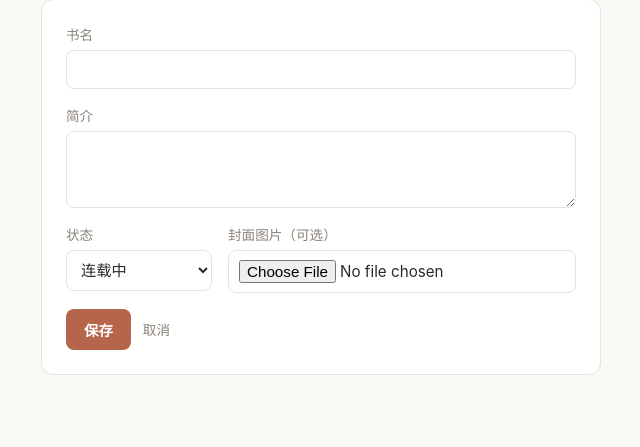
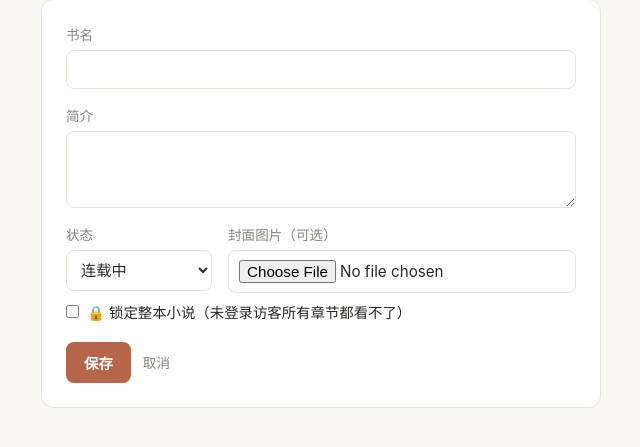
Before and after one commit to warriorbrant/shuying-tracker, a Flask app: page /novel/new in a window 1280 px wide. Shown: the part 172-619 px from the top of the page, without its empty margins (139-779 px from the left). Run offline with Flask 3, Linux system fonts and the light colour scheme; some libraries are stand-ins or nearby versions.

Commit message:
Add per-chapter and per-novel locking for novel content
New is_locked column on novels and novel_chapters (migrated for existing installs). novel_chapter_read redirects anonymous visitors to login when the chapter or its parent novel is locked, mirroring require_login()'s own no-op-when-no-password behavior. Lock checkboxes added to both edit forms; locked chapters show a lock badge in the table of contents on both the public detail page and the author's edit page.

Co-Authored-By: Claude Sonnet 5 <noreply@anthropic.com>

```diff
--- a/app.py
+++ b/app.py
@@ -1453,7 +1453,7 @@ def novel_detail(novel_id):
         conn.close()
         return "未找到该小说", 404
     chapters = conn.execute(
-        "SELECT id, chapter_no, title FROM novel_chapters WHERE novel_id = ? ORDER BY chapter_no ASC",
+        "SELECT id, chapter_no, title, is_locked FROM novel_chapters WHERE novel_id = ? ORDER BY chapter_no ASC",
         (novel_id,),
     ).fetchall()
     characters = conn.execute(
@@ -1583,8 +1583,11 @@ def novel_chapter_read(novel_id, chapter_id):
     if novel is None or chapter is None:
         conn.close()
         return "未找到该章节", 404
+    if (novel["is_locked"] or chapter["is_locked"]) and app_password() and not session.get("authed"):
+        conn.close()
+        return redirect(url_for("login", next=request.path))
     chapters = conn.execute(
-        "SELECT id, chapter_no, title FROM novel_chapters WHERE novel_id = ? ORDER BY chapter_no ASC",
+        "SELECT id, chapter_no, title, is_locked FROM novel_chapters WHERE novel_id = ? ORDER BY chapter_no ASC",
         (novel_id,),
     ).fetchall()
     characters = conn.execute(
@@ -1649,12 +1652,13 @@ def novel_new():
         cover_path = save_novel_image(request.files.get("cover_file"))
         conn = get_db()
         conn.execute(
-            "INSERT INTO novels (title, summary, status, cover_image) VALUES (?, ?, ?, ?)",
+            "INSERT INTO novels (title, summary, status, cover_image, is_locked) VALUES (?, ?, ?, ?, ?)",
             (
                 request.form["title"].strip(),
                 request.form.get("summary", "").strip(),
                 request.form.get("status", "连载中"),
                 cover_path,
+                1 if request.form.get("is_locked") else 0,
             ),
         )
         conn.commit()
@@ -1676,13 +1680,14 @@ def novel_edit(novel_id):
     if request.method == "POST":
         cover_path = save_novel_image(request.files.get("cover_file")) or novel["cover_image"]
         conn.execute(
-            "UPDATE novels SET title=?, summary=?, status=?, cover_image=?, updated_at=datetime('now','localtime') "
-            "WHERE id=?",
+            "UPDATE novels SET title=?, summary=?, status=?, cover_image=?, is_locked=?, "
+            "updated_at=datetime('now','localtime') WHERE id=?",
             (
                 request.form["title"].strip(),
                 request.form.get("summary", "").strip(),
                 request.form.get("status", "连载中"),
                 cover_path,
+                1 if request.form.get("is_locked") else 0,
                 novel_id,
             ),
         )
@@ -1691,7 +1696,7 @@ def novel_edit(novel_id):
         return redirect(url_for("novel_edit", novel_id=novel_id))
 
     chapters = conn.execute(
-        "SELECT id, chapter_no, title FROM novel_chapters WHERE novel_id = ? ORDER BY chapter_no ASC",
+        "SELECT id, chapter_no, title, is_locked FROM novel_chapters WHERE novel_id = ? ORDER BY chapter_no ASC",
         (novel_id,),
     ).fetchall()
     characters = conn.execute(
@@ -1748,8 +1753,11 @@ def novel_chapter_new(novel_id):
             "SELECT COALESCE(MAX(chapter_no), 0) + 1 AS n FROM novel_chapters WHERE novel_id = ?", (novel_id,)
         ).fetchone()["n"]
         conn.execute(
-            "INSERT INTO novel_chapters (novel_id, chapter_no, title, content) VALUES (?, ?, ?, ?)",
-            (novel_id, next_no, request.form["title"].strip(), request.form.get("content", "")),
+            "INSERT INTO novel_chapters (novel_id, chapter_no, title, content, is_locked) VALUES (?, ?, ?, ?, ?)",
+            (
+                novel_id, next_no, request.form["title"].strip(), request.form.get("content", ""),
+                1 if request.form.get("is_locked") else 0,
+            ),
         )
         chapter_id = conn.execute("SELECT last_insert_rowid() AS id").fetchone()["id"]
         set_chapter_links(
@@ -1782,8 +1790,12 @@ def novel_chapter_edit(novel_id, chapter_id):
 
     if request.method == "POST":
         conn.execute(
-            "UPDATE novel_chapters SET title=?, content=?, updated_at=datetime('now','localtime') WHERE id=?",
-            (request.form["title"].strip(), request.form.get("content", ""), chapter_id),
+            "UPDATE novel_chapters SET title=?, content=?, is_locked=?, updated_at=datetime('now','localtime') "
+            "WHERE id=?",
+            (
+                request.form["title"].strip(), request.form.get("content", ""),
+                1 if request.form.get("is_locked") else 0, chapter_id,
+            ),
         )
         set_chapter_links(
             conn, chapter_id,
--- a/changelog.py
+++ b/changelog.py
@@ -1532,4 +1532,28 @@ CHANGELOG = [
         "lines_changed": 98,
         "estimated": False,
     },
+    {
+        "date": "2026-07-27",
+        "title": "小说和章节都可以单独上锁，未登录看不了",
+        "title_en": "Added per-chapter and per-novel locking for chapter content",
+        "summary": (
+            "小说和章节原本都是公开可读的。现在编辑页多了一个「锁定」勾选框：锁一章，"
+            "这一章未登录就看不了（会跳去登录页，登录后自动回来）；锁整本小说，底下所"
+            "有章节都看不了，不用一章一章去锁。目录里锁定的章节会带个 🔒 图标提示，小"
+            "说详情页也会标出「已锁定」。没配置登录密码的话锁定不生效——毕竟锁了也没法"
+            "登录解锁。"
+        ),
+        "summary_en": (
+            "Novels and chapters used to be fully public. Added a \"lock\" checkbox on both "
+            "the novel and chapter edit forms: lock a chapter and anonymous visitors can't "
+            "read it (redirected to login, then bounced back after signing in); lock the "
+            "whole novel and every chapter under it is blocked, without locking each one "
+            "individually. Locked chapters show a 🔒 badge in the table of contents, and a "
+            "locked novel is flagged on its detail page. Locking is a no-op when no login "
+            "password is configured, since there'd be no way to unlock it."
+        ),
+        "image": None,
+        "lines_changed": 65,
+        "estimated": False,
+    },
 ]
--- a/db.py
+++ b/db.py
@@ -57,6 +57,7 @@ CREATE TABLE IF NOT EXISTS novels (
     summary TEXT DEFAULT '',
     status TEXT NOT NULL DEFAULT '连载中',
     cover_image TEXT DEFAULT '',
+    is_locked INTEGER NOT NULL DEFAULT 0,
     created_at TEXT NOT NULL DEFAULT (datetime('now', 'localtime')),
     updated_at TEXT NOT NULL DEFAULT (datetime('now', 'localtime'))
 );
@@ -67,6 +68,7 @@ CREATE TABLE IF NOT EXISTS novel_chapters (
     chapter_no INTEGER NOT NULL,
     title TEXT NOT NULL,
     content TEXT NOT NULL DEFAULT '',
+    is_locked INTEGER NOT NULL DEFAULT 0,
     created_at TEXT NOT NULL DEFAULT (datetime('now', 'localtime')),
     updated_at TEXT NOT NULL DEFAULT (datetime('now', 'localtime'))
 );
@@ -156,6 +158,14 @@ def _migrate(conn):
     if ref_cols and "in_share" not in ref_cols:
         conn.execute("ALTER TABLE novel_references ADD COLUMN in_share INTEGER NOT NULL DEFAULT 0")
 
+    novel_cols = [row["name"] for row in conn.execute("PRAGMA table_info(novels)")]
+    if novel_cols and "is_locked" not in novel_cols:
+        conn.execute("ALTER TABLE novels ADD COLUMN is_locked INTEGER NOT NULL DEFAULT 0")
+
+    chapter_cols = [row["name"] for row in conn.execute("PRAGMA table_info(novel_chapters)")]
+    if chapter_cols and "is_locked" not in chapter_cols:
+        conn.execute("ALTER TABLE novel_chapters ADD COLUMN is_locked INTEGER NOT NULL DEFAULT 0")
+
 
 def init_db():
     conn = get_db()
--- a/static/style.css
+++ b/static/style.css
@@ -1267,6 +1267,26 @@ button {
   margin: 0;
 }
 
+label.checkbox-label {
+  flex-direction: row;
+  align-items: center;
+  gap: 8px;
+  font-size: 0.9rem;
+  color: var(--text);
+  cursor: pointer;
+  margin: -8px 0 4px;
+}
+
+.checkbox-label input {
+  margin: 0;
+  flex: none;
+}
+
+.lock-badge {
+  font-size: 0.85em;
+  margin-right: 4px;
+}
+
 .character-grid, .video-grid {
   display: grid;
   grid-template-columns: repeat(auto-fill, minmax(160px, 1fr));
--- a/templates/novel_chapter_form.html
+++ b/templates/novel_chapter_form.html
@@ -13,6 +13,11 @@
   <label>
     正文
     <textarea name="content" rows="20">{{ chapter.content if chapter else '' }}</textarea>
+  </label>
+
+  <label class="checkbox-label">
+    <input type="checkbox" name="is_locked" {{ 'checked' if chapter and chapter.is_locked }}>
+    🔒 锁定本章（未登录访客看不了这一章）
   </label>
 
   <label>本章出场人物（搜索添加）</label>
--- a/templates/novel_detail.html
+++ b/templates/novel_detail.html
@@ -13,6 +13,7 @@
   <div class="detail-info">
     <h1>{{ novel.title }}</h1>
     <span class="lines-badge">{{ novel.status }}</span>
+    {% if novel.is_locked %}<span class="lines-badge">🔒 已锁定</span>{% endif %}
     {% if novel.summary %}<p class="review">{{ novel.summary }}</p>{% endif %}
 
     <div class="actions">
@@ -32,7 +33,7 @@
   {% if chapters %}
   <ul class="chapter-list">
     {% for c in chapters %}
-    <li><a href="{{ url_for('novel_chapter_read', novel_id=novel.id, chapter_id=c.id) }}">第 {{ c.chapter_no }} 章 · {{ c.title }}</a></li>
+    <li><a href="{{ url_for('novel_chapter_read', novel_id=novel.id, chapter_id=c.id) }}">{% if novel.is_locked or c.is_locked %}<span class="lock-badge">🔒</span>{% endif %}第 {{ c.chapter_no }} 章 · {{ c.title }}</a></li>
     {% endfor %}
   </ul>
   {% else %}
--- a/templates/novel_form.html
+++ b/templates/novel_form.html
@@ -32,6 +32,11 @@
     </label>
   </div>
 
+  <label class="checkbox-label">
+    <input type="checkbox" name="is_locked" {{ 'checked' if novel and novel.is_locked }}>
+    🔒 锁定整本小说（未登录访客所有章节都看不了）
+  </label>
+
   <div class="actions">
     <button type="submit">保存</button>
     {% if novel %}
@@ -57,7 +62,7 @@
   <ul class="chapter-list">
     {% for c in chapters %}
     <li>
-      <a href="{{ url_for('novel_chapter_edit', novel_id=novel.id, chapter_id=c.id) }}">第 {{ c.chapter_no }} 章 · {{ c.title }}</a>
+      <a href="{{ url_for('novel_chapter_edit', novel_id=novel.id, chapter_id=c.id) }}">{% if c.is_locked %}<span class="lock-badge">🔒</span>{% endif %}第 {{ c.chapter_no }} 章 · {{ c.title }}</a>
       <form method="post" action="{{ url_for('novel_chapter_delete', novel_id=novel.id, chapter_id=c.id) }}"
             onsubmit="return confirm('确定删除这一章吗？');" class="inline-delete">
         <button type="submit" class="btn-danger-sm">删除</button>
```
Also changed, not shown: README.md.
